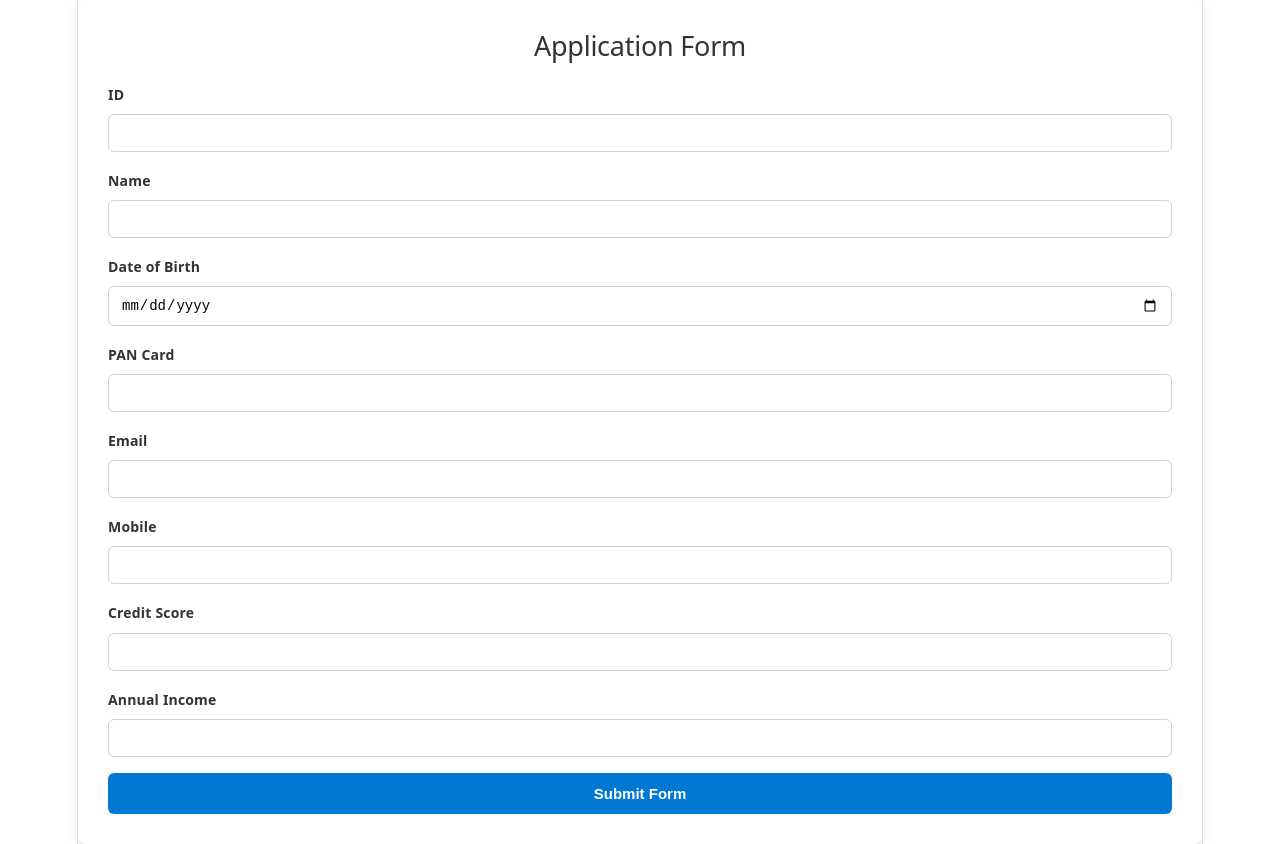
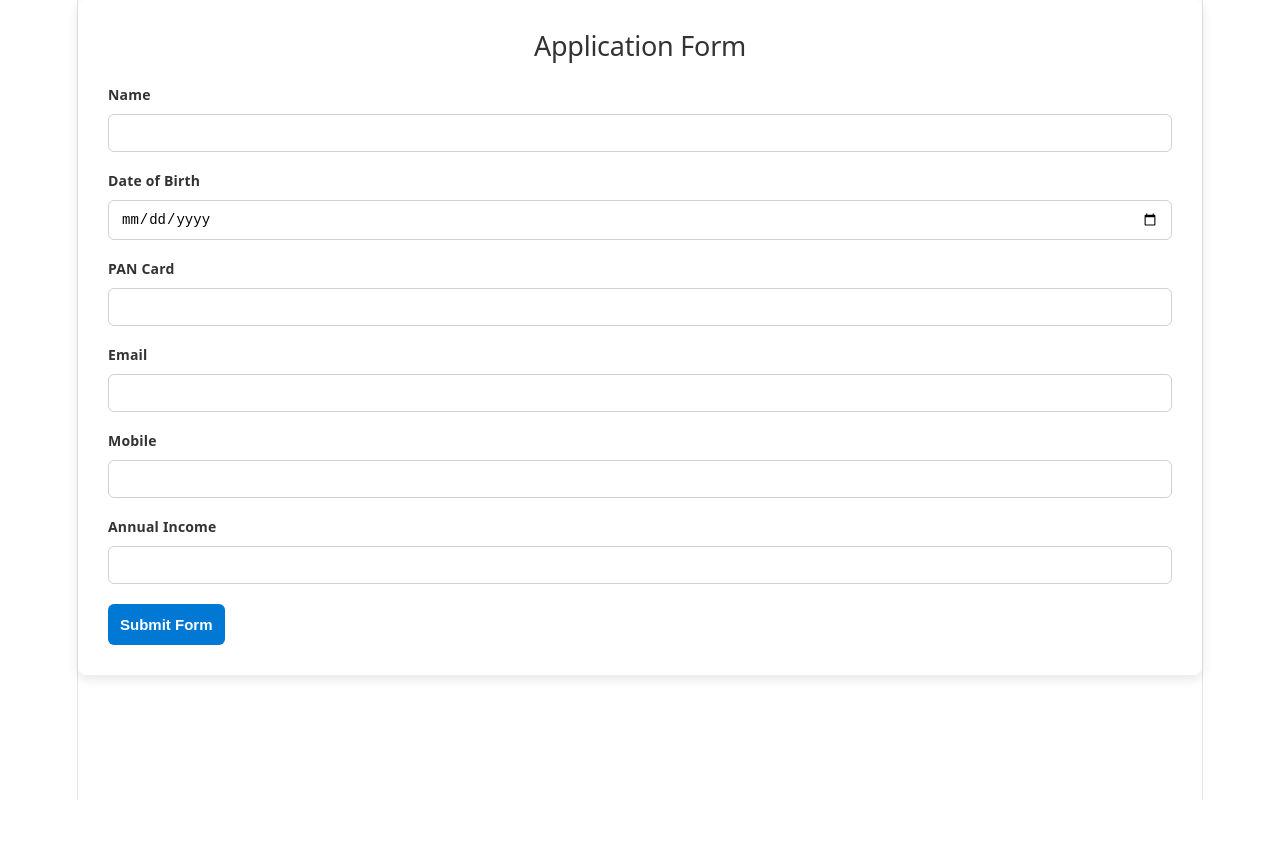
Before and after one commit to amolnadagonde/hcl-hackathon-2026-squad6, a React (Vite) app: page / in a window 1280 px wide. After the commit the page ends 800 px from the top, so only its background shows below. Built offline with nearby package versions, Linux system fonts and the light colour scheme.

Commit message:
login form completed

```diff
--- a/src/App.css
+++ b/src/App.css
@@ -182,3 +182,7 @@
     border-right-color: var(--border);
   }
 }
+.error{
+  color: red;
+    font-size: 10px;
+}
--- a/src/components/input/InputField.css
+++ b/src/components/input/InputField.css
@@ -1,5 +1,5 @@
 .form-group {
-  margin-bottom: 16px;
+  margin-top: 16px;
   display: flex;
   flex-direction: column;
 }
@@ -46,7 +46,7 @@ form h2 {
 
 /* Submit button */
 form button {
-  width: 100%;
+  width: auto;
   padding: 12px;
   background-color: #0078d4;
   color: #fff;
@@ -56,6 +56,7 @@ form button {
   border-radius: 6px;
   cursor: pointer;
   transition: background-color 0.2s ease-in-out;
+  margin-top: 20px;
 }
 
 form button:hover {
--- a/src/context/UserContext.jsx
+++ b/src/context/UserContext.jsx
@@ -1,22 +1,16 @@
-// src/context/UserContext.jsx
 import { createContext, useState } from "react";
 
 export const UserContext = createContext();
 
 export const UserProvider = ({ children }) => {
-  const [user, setUser] = useState({
-    id: "",
-    name: "",
-    dob: "",
-    pancard: "",
-    email: "",
-    mobile: "",
-    creditScore: "",
-    annualIncome: ""
-  });
+  const [users, setUsers] = useState([]);
+
+  const addUser = (newUser) => {
+    setUsers([...users, newUser]);
+  };
 
   return (
-    <UserContext.Provider value={{ user, setUser }}>
+    <UserContext.Provider value={{ users, addUser }}>
       {children}
     </UserContext.Provider>
   );
--- a/src/pages/ApplicationForm.jsx
+++ b/src/pages/ApplicationForm.jsx
@@ -1,30 +1,121 @@
-import React from "react";
-import { useContext } from "react";
-import { UserContext } from "../context/UserContext"
-import  InputField  from "../components/input/InputField"
+import { useContext, useState } from "react";
+import { UserContext } from "../context/UserContext";
+import InputField from "../components/input/InputField";
 
 export default function ApplicationForm() {
-  const { user, setUser } = useContext(UserContext);
+  const { addUser } = useContext(UserContext);
+  const [errors, setErrors] = useState({});
+  const [formData, setFormData] = useState({
+    id: "",
+    name: "",
+    dob: "",
+    pancard: "",
+    email: "",
+    mobile: "",
+    creditScore: "",
+    annualIncome: ""
+  });
 
   const handleChange = (e) => {
-    setUser({ ...user, [e.target.name]: e.target.value });
+    setFormData({ ...formData, [e.target.name]: e.target.value });
   };
 
-  const handleSubmit=(e)=>{
+  const validate = () => {
+    const newErrors = {};
+    if (!formData.name || formData.name.length < 3)
+      newErrors.name = "Name must be at least 3 characters";
 
-  }
+    if (!formData.dob) {
+      newErrors.dob = "DOB is required";
+    } else {
+      const birthDate = new Date(formData.dob);
+      const today = new Date();
+      let age = today.getFullYear() - birthDate.getFullYear();
+      const m = today.getMonth() - birthDate.getMonth();
+      if (m < 0 || (m === 0 && today.getDate() < birthDate.getDate())) age--;
+      if (age < 18) newErrors.dob = "You must be at least 18 years old";
+    }
+
+    if (!formData.email || !/^[\w-.]+@([\w-]+\.)+[\w-]{2,4}$/.test(formData.email))
+      newErrors.email = "Invalid email address";
+
+    if (!formData.mobile || !/^[6-9][0-9]{9}$/.test(formData.mobile))
+      newErrors.mobile = "Invalid mobile number";
+
+    if (!formData.annualIncome)
+      newErrors.annualIncome = "Annual income is required";
+
+    return newErrors;
+  };
+
+  const handleSubmit = async (e) => {
+    e.preventDefault();
+    const validationErrors = validate();
+    if (Object.keys(validationErrors).length > 0) {
+      setErrors(validationErrors);
+    } else {
+      setErrors({});
+      addUser(formData); // add to Context
+
+      // Optional: send to dummy API
+      try {
+        const response = await fetch("https://jsonplaceholder.typicode.com/posts", {
+          method: "POST",
+          headers: { "Content-Type": "application/json" },
+          body: JSON.stringify(formData)
+        });
+        const data = await response.json();
+        console.log("API response:", data);
+      } catch (err) {
+        console.error("API error:", err);
+      }
+
+      alert("Form submitted successfully!");
+      setFormData({
+        id: "",
+        name: "",
+        dob: "",
+        pancard: "",
+        email: "",
+        mobile: "",
+        creditScore: "",
+        annualIncome: ""
+      });
+    }
+  };
 
   return (
     <form onSubmit={handleSubmit}>
       <h2>Application Form</h2>
-      <InputField label="ID" name="id" value={user.id} onChange={handleChange} />
-      <InputField label="Name" name="name" value={user.name} onChange={handleChange} />
-      <InputField label="Date of Birth" name="dob" type="date" value={user.dob} onChange={handleChange} />
-      <InputField label="PAN Card" name="pancard" value={user.pancard} onChange={handleChange} />
-      <InputField label="Email" name="email" type="email" value={user.email} onChange={handleChange} />
-      <InputField label="Mobile" name="mobile" value={user.mobile} onChange={handleChange} />
-      <InputField label="Credit Score" name="creditScore" value={user.creditScore} onChange={handleChange} />
-      <InputField label="Annual Income" name="annualIncome" value={user.annualIncome} onChange={handleChange} />
+      <InputField label="Name" name="name" value={formData.name} onChange={handleChange} />
+      {errors.name && <p className="error">{errors.name}</p>}
+
+      <InputField label="Date of Birth" name="dob" type="date" value={formData.dob} onChange={handleChange} />
+      {errors.dob && <p className="error">{errors.dob}</p>}
+
+      <InputField label="PAN Card" name="pancard" value={formData.pancard} onChange={handleChange} />
+
+      <InputField label="Email" name="email" type="email" value={formData.email} onChange={handleChange} />
+      {errors.email && <p className="error">{errors.email}</p>}
+
+      <InputField label="Mobile" name="mobile" value={formData.mobile} onChange={handleChange} />
+      {errors.mobile && <p className="error">{errors.mobile}</p>}
+
+      <InputField
+        label="Annual Income"
+        name="annualIncome"
+        value={formData.annualIncome}
+        onChange={handleChange}
+        options={[
+          "Below ₹2,00,000",
+          "₹2,00,000 – ₹5,00,000",
+          "₹5,00,000 – ₹10,00,000",
+          "₹10,00,000 – ₹20,00,000",
+          "Above ₹20,00,000"
+        ]}
+      />
+      {errors.annualIncome && <p className="error">{errors.annualIncome}</p>}
+
       <button type="submit">Submit Form</button>
     </form>
   );
```
